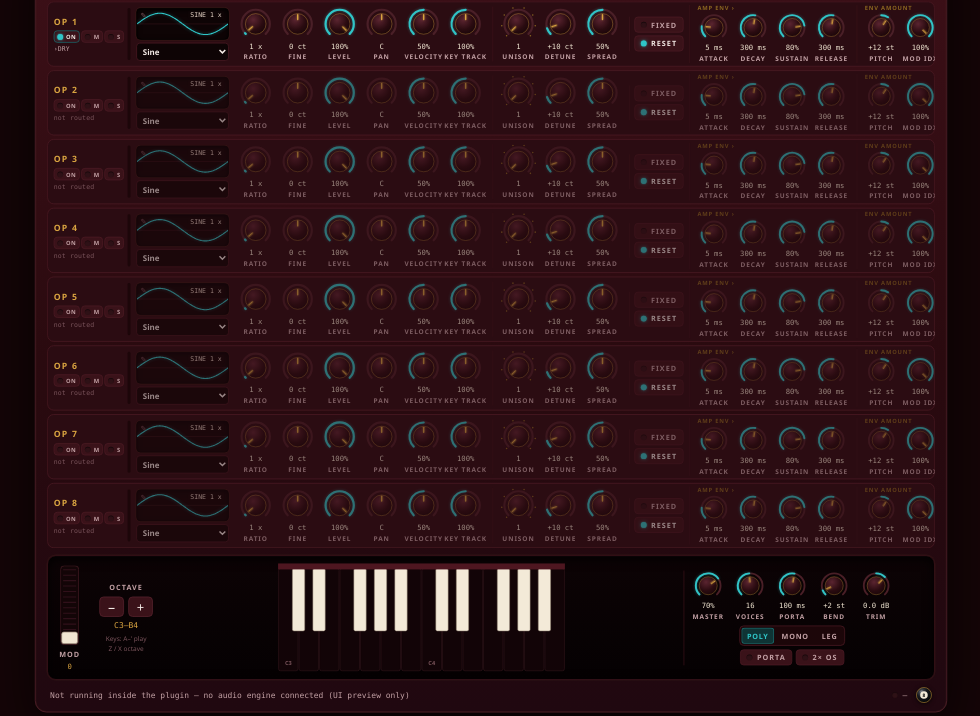
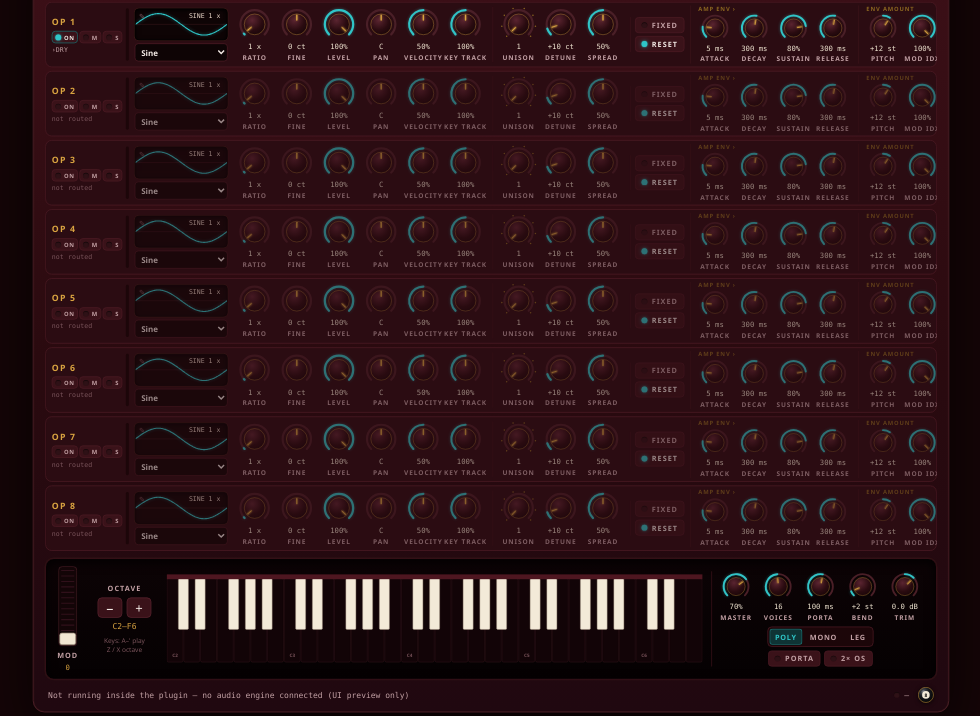
Before and after one commit to BlinkZer0/8-Ball, a plain HTML site: page vst/ui/index.html in a window 1280 px wide. Shown: the part 84-800 px from the top of the page, without its empty margins (149-1129 px from the left). Drawn offline with Linux system fonts and the light colour scheme.

Commit message:
Keyboard fills the keybed
Piano.fit() rebuilds the keyboard with as many white keys as the keybed
is wide (24 design px each): 32 white keys, C2 to F6, instead of a
fixed 24-key window; the octave buttons stay within the 88-key range
for that size and the readout shows the real span. UI check for the
fill; docs updated.

Co-Authored-By: Claude Fable 5.1 <noreply@anthropic.com>

```diff
--- a/vst/ui/css/style.css
+++ b/vst/ui/css/style.css
@@ -579,7 +579,7 @@ body.web .web-only { display: flex !important; }
 .oct-readout { font-family: var(--mono); font-size: 11px; color: var(--accent); }
 .kbd-hint { font-size: 9px; color: var(--faint); text-align: center; line-height: 1.4; }
 
-.piano { flex: 1; min-width: 0; max-width: 700px; }
+.piano { flex: 1; min-width: 0; }
 .piano-svg { display: block; width: 100%; height: auto; max-height: 150px; touch-action: none; cursor: pointer; }
 .felt { fill: #4e1620; }
 /* Inverted keyboard: naturals black, sharps white */
--- a/vst/ui/js/app.js
+++ b/vst/ui/js/app.js
@@ -671,7 +671,9 @@
     ledTimer = setTimeout(() => midiLed.classList.remove('on'), 90);
   }
 
-  const piano = new Piano($('#piano'), { numKeys: 24, baseNote: 48, onNoteOn: (n, v) => noteOn(n, v), onNoteOff: (n) => noteOff(n) });
+  // the keyboard takes the whole width the keybed leaves it (about four octaves), starting at C2
+  const piano = new Piano($('#piano'), { numKeys: 24, baseNote: 36, onNoteOn: (n, v) => noteOn(n, v), onNoteOff: (n) => noteOff(n) });
+  piano.fit();
 
   function noteOn(note, vel) { engine.noteOn(note, vel); piano.setNote(note, true); }
   function noteOff(note) { engine.noteOff(note); piano.setNote(note, false); }
@@ -686,10 +688,10 @@
   });
 
   function setOctave(base) {
-    base = clamp(base, 12, 96);
+    base = clamp(base, 12, piano.maxBase);
     for (const [k, n] of heldKeys) { noteOff(n); heldKeys.delete(k); }
     piano.setBase(base);
-    $('#octave-readout').textContent = `${midiNoteName(Math.max(base, KEY_LOWEST))}–${midiNoteName(Math.min(base + 23, KEY_HIGHEST))}`;
+    $('#octave-readout').textContent = `${midiNoteName(Math.max(base, KEY_LOWEST))}–${midiNoteName(Math.min(base + piano.numKeys - 1, KEY_HIGHEST))}`;
   }
   $('#oct-down').addEventListener('click', () => setOctave(piano.base - 12));
   $('#oct-up').addEventListener('click', () => setOctave(piano.base + 12));
@@ -803,7 +805,7 @@
   renderBrowser();
   showPage(activePage);
   refresh();
-  setOctave(48);
+  setOctave(36);
   fit();
   if (engine.connected) engine.uiReady();
   else logMidi('Not running inside the plugin — no audio engine connected (UI preview only)');
--- a/vst/ui/js/piano.js
+++ b/vst/ui/js/piano.js
@@ -1,6 +1,8 @@
 // ============================================================================
-//  24-key SVG piano (two octaves of the 88-key range; the octave buttons and
-//  Z / X shift it). Inverted colours: naturals are black, sharps are white.
+//  SVG piano: as many keys as the keybed is wide (fit(): 24 px per white key at
+//  the design width, about four octaves), a window on the 88-key range that
+//  the octave buttons and Z / X shift. Inverted colours: naturals are black,
+//  sharps are white.
 //  Click/touch to play, drag for glissando. Velocity = how far down the key
 //  you click (lower = harder). Lights up every sounding note (host MIDI too).
 // ============================================================================
@@ -21,8 +23,21 @@ class Piano {
     this.active = new Set();     // sounding MIDI notes (from any source)
     this.pointers = new Map();   // pointerId -> note
     this.keys = [];
+    this.container = container;
     this.build(container);
   }
+
+  // Rebuild with as many keys as fit the container: whole white keys of `whitePx` design pixels,
+  // from a C to a B or E so the range ends cleanly (the base note stays a C).
+  fit(whitePx = 24) {
+    const whites = clamp(Math.floor(this.container.clientWidth / whitePx), 14, 52);
+    let n = 0, w = 0;
+    while (w < whites) { if (!BLACK_PCS.has(n % 12)) w++; n++; }   // the last key is the last white
+    this.numKeys = n;
+    this.build(this.container);
+    return n;
+  }
+  get maxBase() { return Math.max(12, Math.floor((KEY_HIGHEST + 1 - this.numKeys) / 12) * 12); }
 
   build(container) {
     const WW = 40, WH = 200, BW = 24, BH = 122, TOP = 10;
```
Also changed, not shown: vst/tests/ui-tests.js (+4 -3 lines), vst/tests/screenshots/ui-art.png, vst/tests/screenshots/ui-filters.png, vst/tests/screenshots/ui-fx.png, vst/tests/screenshots/ui-matrix.png, vst/tests/screenshots/ui-ops.png, vst/tests/screenshots/ui-presets.png, vst/tests/screenshots/ui-wave.png, 1 other file.
